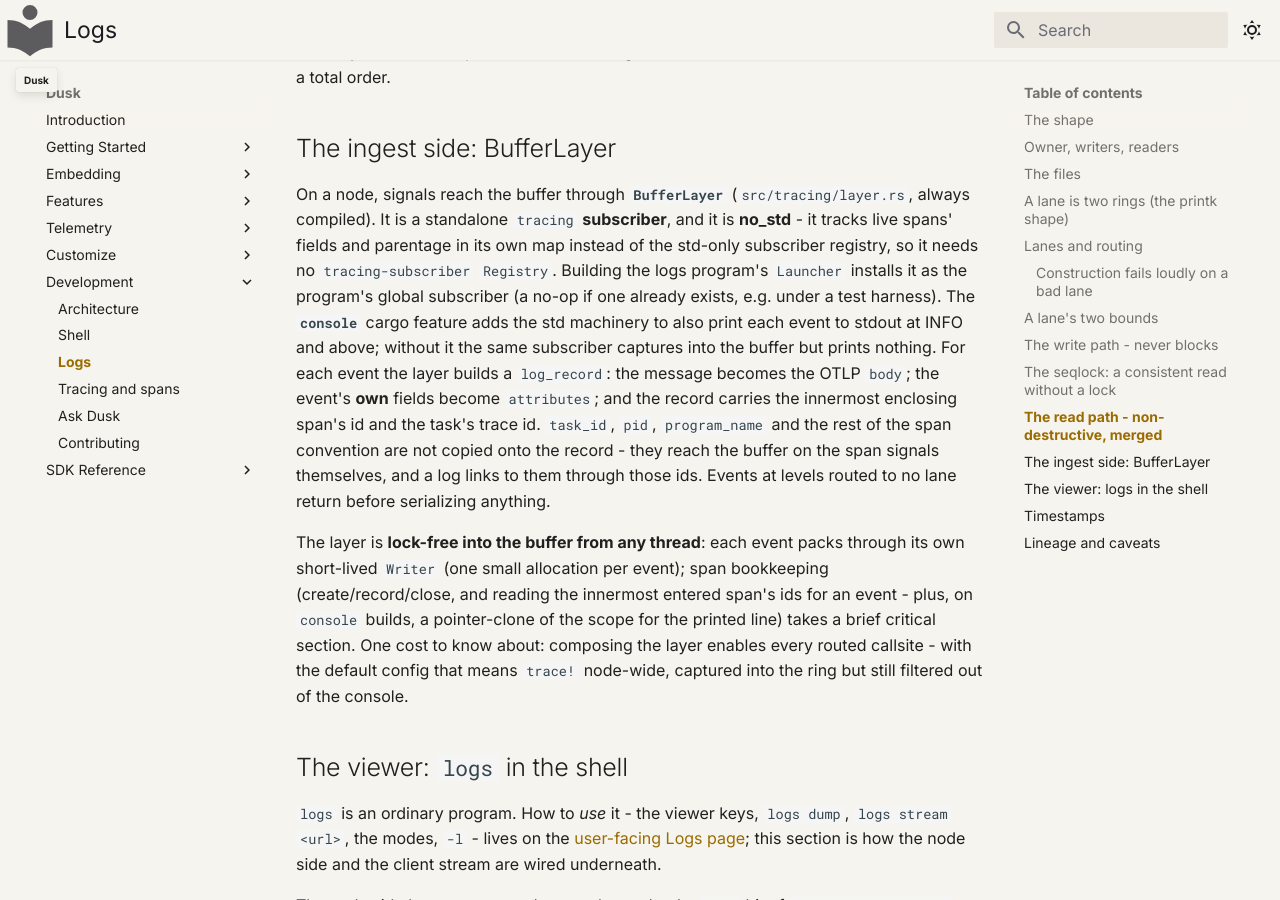
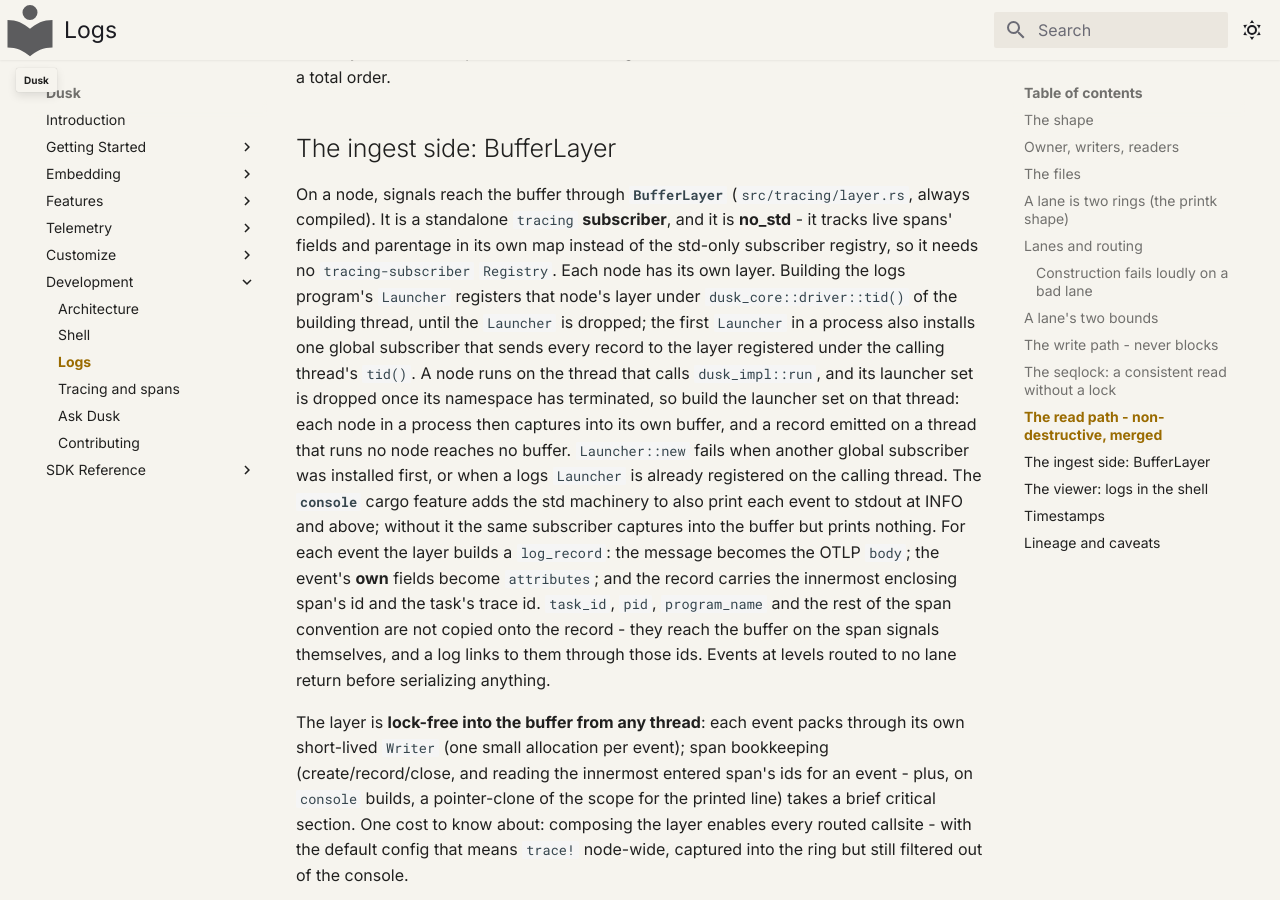
Before and after one commit to tomerze/dusk, an MkDocs documentation site: the page built from docs/docs/development/logs.md, in a window 1280 px wide and 900 px high, scrolled down 6540 px. Built offline with MkDocs 1.6.1 and Material for MkDocs 9.7.7, drawn with Linux system fonts in a browser that asks for light colours; comment, search, counter and statistics services are not loaded.

Commit message:
Update docs for how the logs program routes each record to its node's buffer
The BufferLayer paragraph said building the logs Launcher installs it as the
program's global subscriber, a no-op when one already exists. It now says each
node registers its own layer under the building thread's tid(), the first
Launcher in a process installs the one global subscriber that routes by tid(),
the launcher set is built on the thread that runs the node, records from other
threads reach no buffer, and when Launcher::new fails.

```diff
--- a/docs/docs/development/logs.md
+++ b/docs/docs/development/logs.md
@@ -261,9 +261,17 @@ On a node, signals reach the buffer through **`BufferLayer`**
 (`src/tracing/layer.rs`, always compiled). It is a standalone `tracing`
 **subscriber**, and it is **no_std** - it tracks live spans' fields and
 parentage in its own map instead of the std-only subscriber registry, so it
-needs no `tracing-subscriber` `Registry`. Building the logs program's `Launcher`
-installs it as the program's global subscriber (a no-op if one already exists,
-e.g. under a test harness). The **`console`** cargo feature adds the std
+needs no `tracing-subscriber` `Registry`. Each node has its own layer. Building
+the logs program's `Launcher` registers that node's layer under
+`dusk_core::driver::tid()` of the building thread, until the `Launcher` is
+dropped; the first `Launcher` in a process also installs one global subscriber
+that sends every record to the layer registered under the calling thread's
+`tid()`. A node runs on the thread that calls `dusk_impl::run`, and its launcher
+set is dropped once its namespace has terminated, so build the launcher set on
+that thread: each node in a process then captures into its own buffer, and a
+record emitted on a thread that runs no node reaches no buffer. `Launcher::new`
+fails when another global subscriber was installed first, or when a logs
+`Launcher` is already registered on the calling thread. The **`console`** cargo feature adds the std
 machinery to also print each event to stdout at INFO and above; without it the
 same subscriber captures into the buffer but prints nothing. For each event the layer builds
 a `log_record`: the message becomes the OTLP `body`; the event's **own** fields
```
